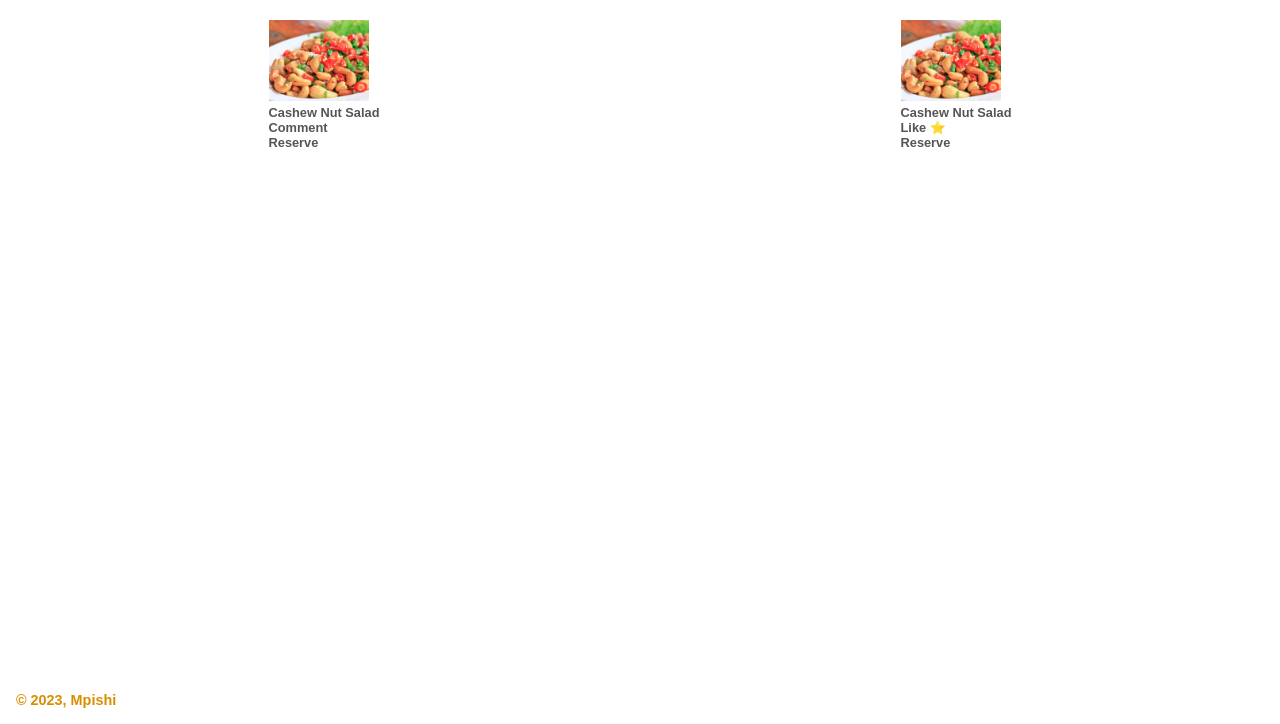
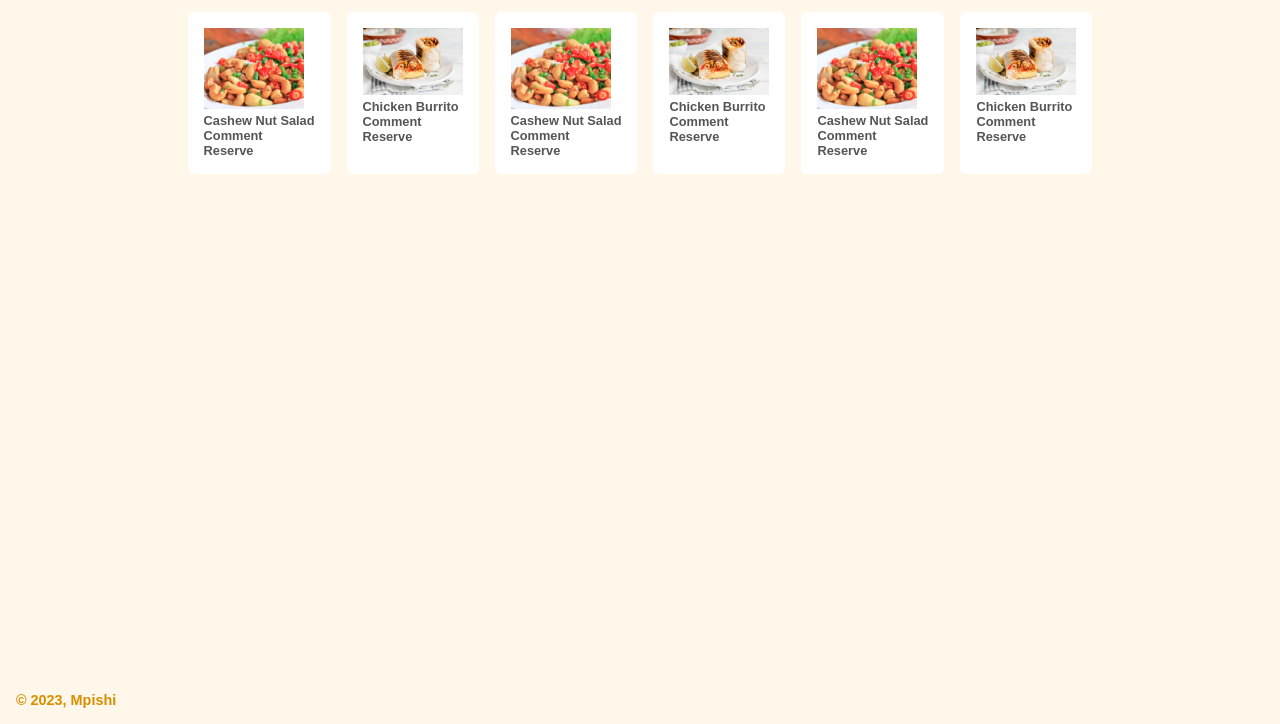
Before and after one commit to firepicaso/Social-Interaction-Capstone-Module2, a website built with webpack: page src/index.html in a window 1280 px wide. Shown: the part 76-800 px from the top of the page. Built offline with nearby package versions, Linux system fonts and the light colour scheme.

Commit message:
Style the menu cards

```diff
--- a/src/index.html
+++ b/src/index.html
@@ -26,9 +26,33 @@
                 <h2>Reserve</h2>
             </div>
             <div class="menu-card">
+                <img src="./Asset/chicken-burrito.jpg" alt="Platter1">
+                <h2>Chicken Burrito</h2>
+                <h2>Comment</h2>
+                <h2>Reserve</h2>
+            </div>
+            <div class="menu-card">
                 <img src="./Asset/cashew.png" alt="Platter1">
                 <h2>Cashew Nut Salad</h2>
-                <h2>Like ⭐</h2>
+                <h2>Comment</h2>
+                <h2>Reserve</h2>
+            </div>
+            <div class="menu-card">
+                <img src="./Asset/chicken-burrito.jpg" alt="Platter1">
+                <h2>Chicken Burrito</h2>
+                <h2>Comment</h2>
+                <h2>Reserve</h2>
+            </div>
+            <div class="menu-card">
+                <img src="./Asset/cashew.png" alt="Platter1">
+                <h2>Cashew Nut Salad</h2>
+                <h2>Comment</h2>
+                <h2>Reserve</h2>
+            </div>
+            <div class="menu-card">
+                <img src="./Asset/chicken-burrito.jpg" alt="Platter1">
+                <h2>Chicken Burrito</h2>
+                <h2>Comment</h2>
                 <h2>Reserve</h2>
             </div>
         </div>
--- a/src/styles.css
+++ b/src/styles.css
@@ -6,6 +6,7 @@
 }
 
 body {
+    background-color: #fff7ea;
     display: flex;
     flex-direction: column;
     font-family: Arial, Helvetica, sans-serif;
@@ -17,6 +18,7 @@ header {
     display: flex;
     align-items: center;
     justify-content: space-between;
+    margin-bottom: 0.5rem;
 }
 
 header img {
@@ -36,9 +38,16 @@ header img {
 
 .menu-container {
     display: flex;
-    justify-content: space-around;
+    justify-content: center;
+    flex-wrap: wrap;
     gap: 1rem;
-    margin-top: 2rem;
+    margin-top: 1rem;
+}
+
+.menu-card {
+    background-color: white;
+    padding: 1rem;
+    border-radius: 0.4rem;
 }
 
 .menu-card img {
```
Also changed, not shown: src/Asset/chicken-burrito.jpg (added).
